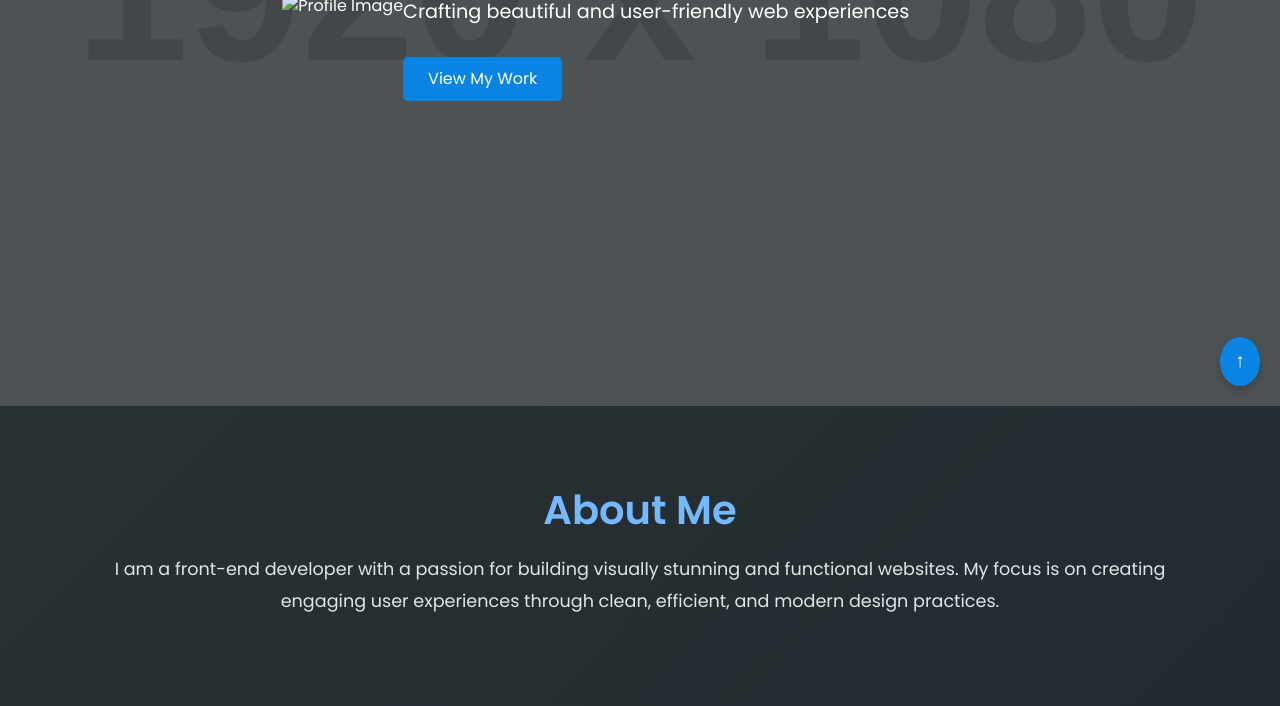
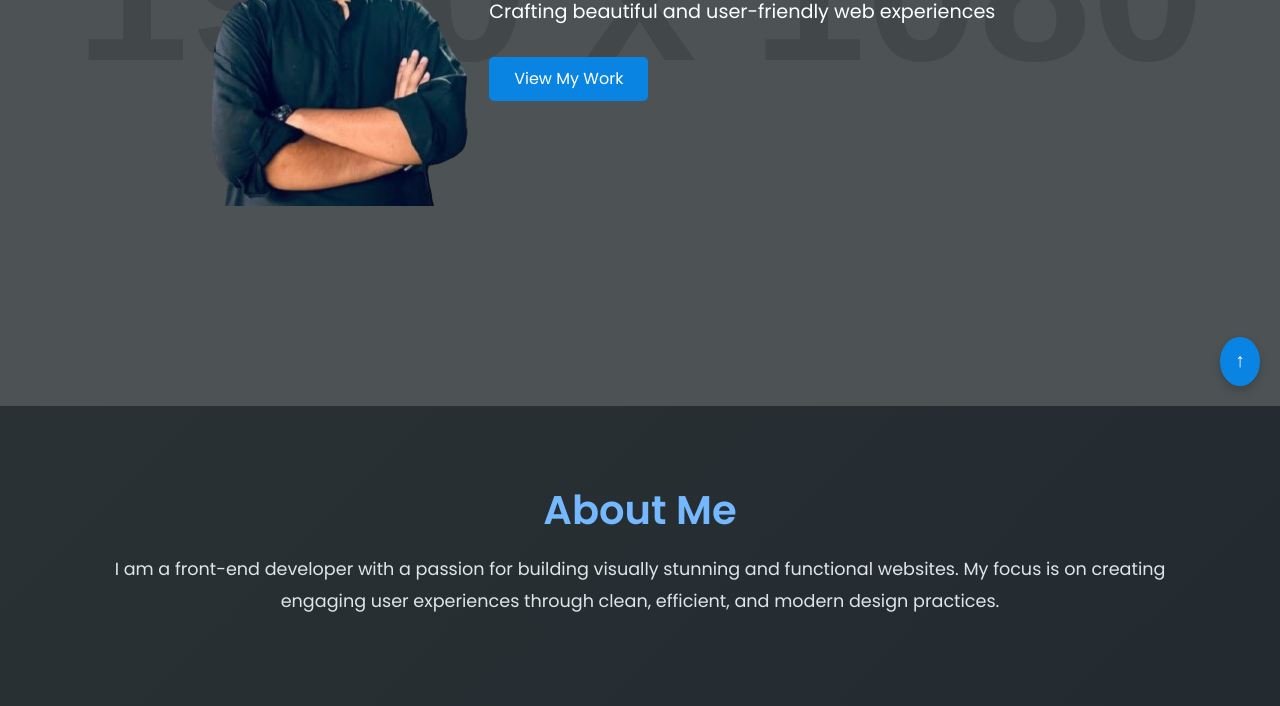
Before and after one commit to ahtishammehmood07/myportfolio, a plain HTML site: page index.html in a window 1280 px wide. Shown: the part 394-1100 px from the top of the page. Drawn offline with nearby package versions, Linux system fonts and the light colour scheme; placeholder pictures from the web are drawn by us.

Commit message:
dp path fix

```diff
--- a/index.html
+++ b/index.html
@@ -309,7 +309,7 @@
 
     <div class="hero">
         <div>
-            <img src="c:\Users\Junaid Umer\Downloads\09ba8a19-3c2e-48cc-9246-295d1c1e0e26-removebg-preview-removebg-preview.png" alt="Profile Image" position="absolute">
+            <img src="dp.png" alt="Profile Image" position="absolute">
             <div>
                 <h2>Front-End Developer</h2>
                 <p>Crafting beautiful and user-friendly web experiences</p>
```
Also changed, not shown: 09ba8a19-3c2e-48cc-9246-295d1c1e0e26-removebg-preview.png (deleted), dp.png (added), readme.txt.
